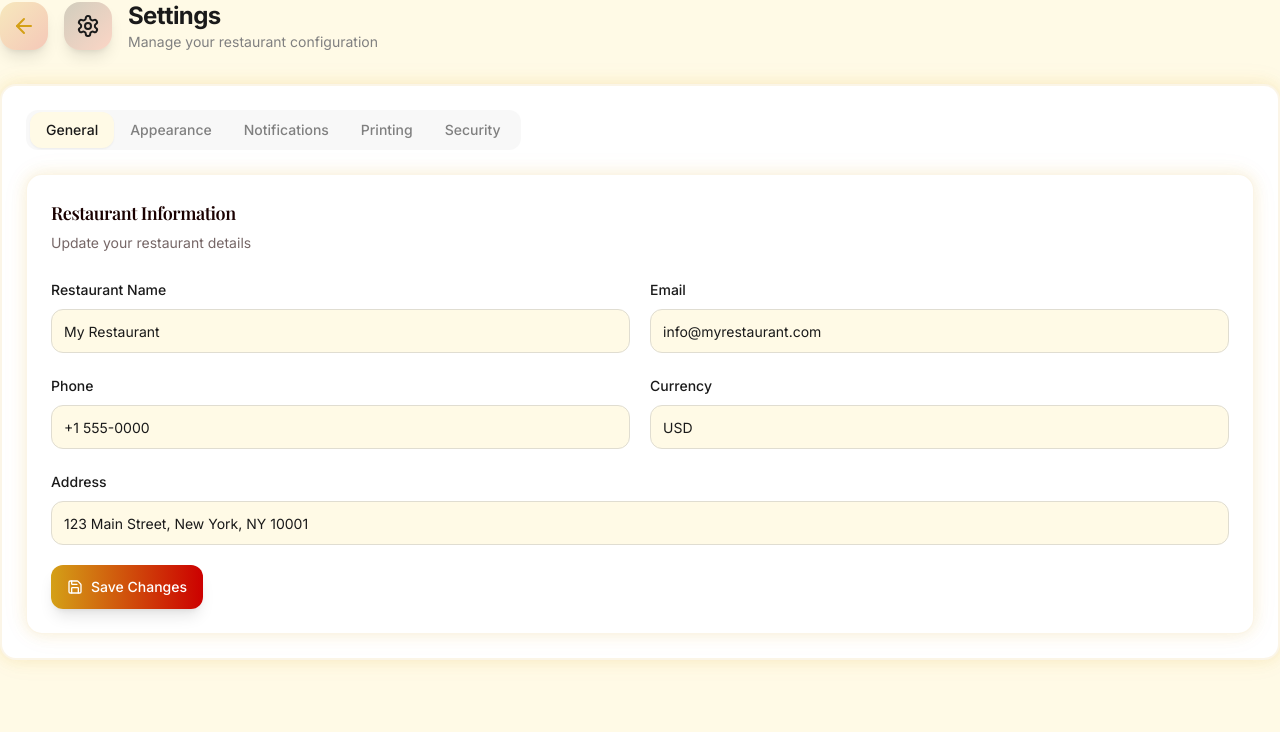
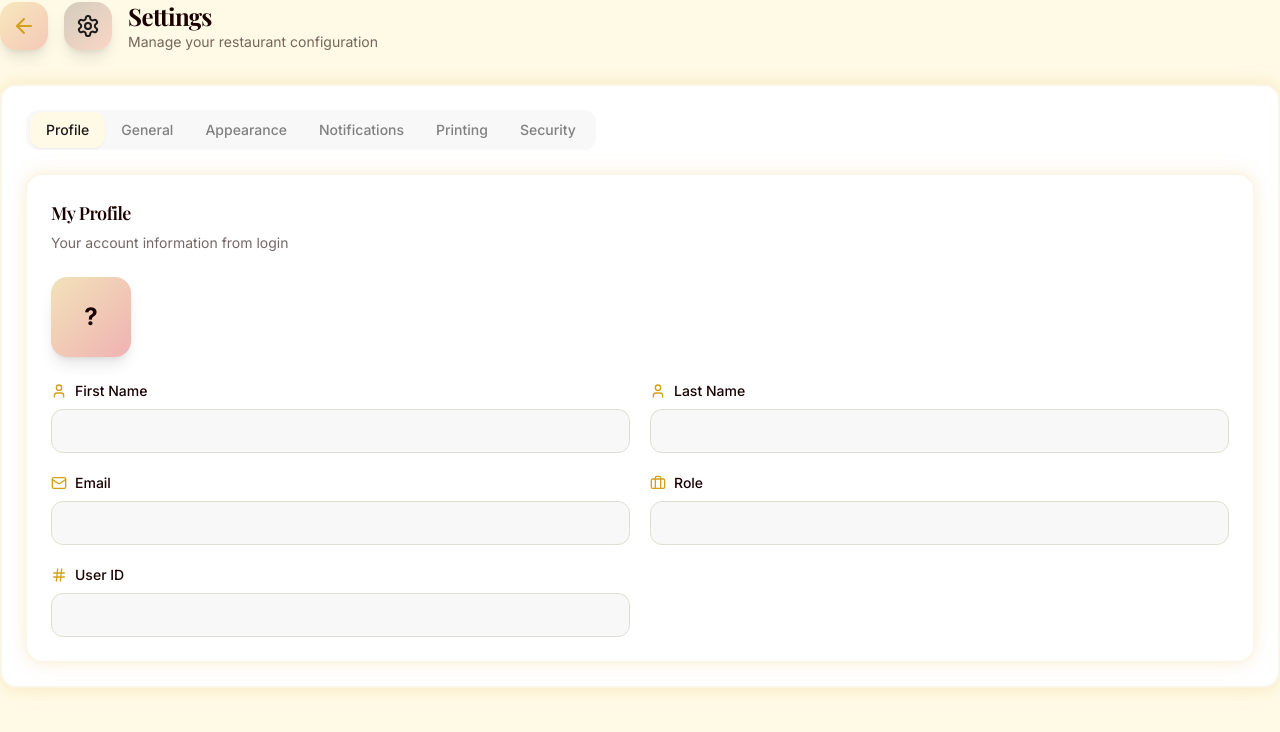
Before and after one commit to Yohannesdeveloper/Kurt-bet, a Next.js app: page /settings in a window 1280 px wide. Shown: the top 732 px of the page. Built offline with nearby package versions, Linux system fonts and the light colour scheme; no server answers; a web font is replaced by a local one.

Commit message:
feat: add profile tab to settings page showing logged-in user data from session

```diff
--- a/src/app/settings/page.tsx
+++ b/src/app/settings/page.tsx
@@ -1,16 +1,34 @@
 "use client";
 
+import { useSession } from "next-auth/react";
 import { Card, CardContent, CardHeader, CardTitle, CardDescription } from "@/components/ui/card";
 import { Button } from "@/components/ui/button";
 import { Input } from "@/components/ui/input";
 import { Tabs, TabsList, TabsTrigger, TabsContent } from "@/components/ui/tabs";
-import { Switch } from "@/components/ui/switch";
 import { Label } from "@/components/ui/label";
-import { ArrowLeft, Save, Palette, Bell, Shield, Printer, Globe, Settings } from "lucide-react";
+import { ArrowLeft, Save, Palette, Bell, Shield, Printer, Settings, User, Mail, Briefcase, Hash } from "lucide-react";
 import Link from "next/link";
 import { motion } from "framer-motion";
 
+const roleLabels: Record<string, string> = {
+  ADMIN: "Administrator",
+  WAITER: "Waiter",
+  KITCHEN: "Kitchen Staff",
+  BARTENDER: "Bartender",
+  BUTCHER: "Butcher",
+  CLIENT: "Client",
+};
+
 export default function SettingsPage() {
+  const { data: session } = useSession();
+  const user = session?.user as any;
+
+  const firstName = user?.firstName || "";
+  const lastName = user?.lastName || "";
+  const email = user?.email || "";
+  const role = user?.role || "";
+  const initials = `${firstName?.[0] || ""}${lastName?.[0] || ""}`.toUpperCase() || email?.[0]?.toUpperCase() || "?";
+
   return (
     <div className="space-y-8">
       <motion.div
@@ -28,8 +46,8 @@ export default function SettingsPage() {
           <Settings className="h-6 w-6 text-primary" />
         </div>
         <div>
-          <h1 className="text-2xl font-bold tracking-tight">Settings</h1>
-          <p className="text-sm text-muted-foreground">Manage your restaurant configuration</p>
+          <h1 className="text-2xl font-bold tracking-tight font-serif text-ethiopian-coffee dark:text-ethiopian-cream">Settings</h1>
+          <p className="text-sm text-ethiopian-coffee/60 dark:text-ethiopian-cream/60">Manage your restaurant configuration</p>
         </div>
       </motion.div>
 
@@ -38,16 +56,73 @@ export default function SettingsPage() {
         animate={{ opacity: 1, y: 0 }}
         transition={{ duration: 0.4, delay: 0.1 }}
       >
-        <Card className="border-2">
+        <Card className="border-2 border-ethiopian-gold/10 dark:border-ethiopian-gold/20">
           <CardContent className="p-6">
-            <Tabs defaultValue="general">
+            <Tabs defaultValue="profile">
               <TabsList className="bg-muted/50 p-1">
+                <TabsTrigger value="profile" className="data-[state=active]:bg-background data-[state=active]:shadow-sm">Profile</TabsTrigger>
                 <TabsTrigger value="general" className="data-[state=active]:bg-background data-[state=active]:shadow-sm">General</TabsTrigger>
                 <TabsTrigger value="appearance" className="data-[state=active]:bg-background data-[state=active]:shadow-sm">Appearance</TabsTrigger>
                 <TabsTrigger value="notifications" className="data-[state=active]:bg-background data-[state=active]:shadow-sm">Notifications</TabsTrigger>
                 <TabsTrigger value="printing" className="data-[state=active]:bg-background data-[state=active]:shadow-sm">Printing</TabsTrigger>
                 <TabsTrigger value="security" className="data-[state=active]:bg-background data-[state=active]:shadow-sm">Security</TabsTrigger>
               </TabsList>
+
+              <TabsContent value="profile" className="mt-6">
+                <Card>
+                  <CardHeader>
+                    <CardTitle className="text-lg font-serif text-ethiopian-coffee dark:text-ethiopian-cream">My Profile</CardTitle>
+                    <CardDescription>Your account information from login</CardDescription>
+                  </CardHeader>
+                  <CardContent className="space-y-6">
+                    <div className="flex items-center gap-5">
+                      <div className="h-20 w-20 rounded-2xl bg-gradient-to-br from-ethiopian-gold/30 to-ethiopian-clay/30 flex items-center justify-center shadow-lg">
+                        {user?.image ? (
+                          <img src={user.image} alt={firstName} className="h-20 w-20 rounded-2xl object-cover" />
+                        ) : (
+                          <span className="text-2xl font-bold text-ethiopian-coffee dark:text-ethiopian-cream">{initials}</span>
+                        )}
+                      </div>
+                      <div>
+                        <h2 className="text-xl font-bold text-ethiopian-coffee dark:text-ethiopian-cream font-serif">{firstName} {lastName}</h2>
+                        <p className="text-sm text-ethiopian-coffee/60 dark:text-ethiopian-cream/60">{roleLabels[role] || role}</p>
+                      </div>
+                    </div>
+                    <div className="grid grid-cols-1 sm:grid-cols-2 gap-5">
+                      <div className="space-y-2">
+                        <Label className="text-sm font-medium flex items-center gap-2 text-ethiopian-coffee dark:text-ethiopian-cream">
+                          <User className="h-4 w-4 text-ethiopian-gold" /> First Name
+                        </Label>
+                        <Input defaultValue={firstName} readOnly className="h-11 bg-muted/50" />
+                      </div>
+                      <div className="space-y-2">
+                        <Label className="text-sm font-medium flex items-center gap-2 text-ethiopian-coffee dark:text-ethiopian-cream">
+                          <User className="h-4 w-4 text-ethiopian-gold" /> Last Name
+                        </Label>
+                        <Input defaultValue={lastName} readOnly className="h-11 bg-muted/50" />
+                      </div>
+                      <div className="space-y-2">
+                        <Label className="text-sm font-medium flex items-center gap-2 text-ethiopian-coffee dark:text-ethiopian-cream">
+                          <Mail className="h-4 w-4 text-ethiopian-gold" /> Email
+                        </Label>
+                        <Input defaultValue={email} readOnly className="h-11 bg-muted/50" />
+                      </div>
+                      <div className="space-y-2">
+                        <Label className="text-sm font-medium flex items-center gap-2 text-ethiopian-coffee dark:text-ethiopian-cream">
+                          <Briefcase className="h-4 w-4 text-ethiopian-gold" /> Role
+                        </Label>
+                        <Input defaultValue={roleLabels[role] || role} readOnly className="h-11 bg-muted/50" />
+                      </div>
+                      <div className="space-y-2">
+                        <Label className="text-sm font-medium flex items-center gap-2 text-ethiopian-coffee dark:text-ethiopian-cream">
+                          <Hash className="h-4 w-4 text-ethiopian-gold" /> User ID
+                        </Label>
+                        <Input defaultValue={user?.id || ""} readOnly className="h-11 bg-muted/50 font-mono text-xs" />
+                      </div>
+                    </div>
+                  </CardContent>
+                </Card>
+              </TabsContent>
 
               <TabsContent value="general" className="mt-6 space-y-6">
                 <Card>
```
